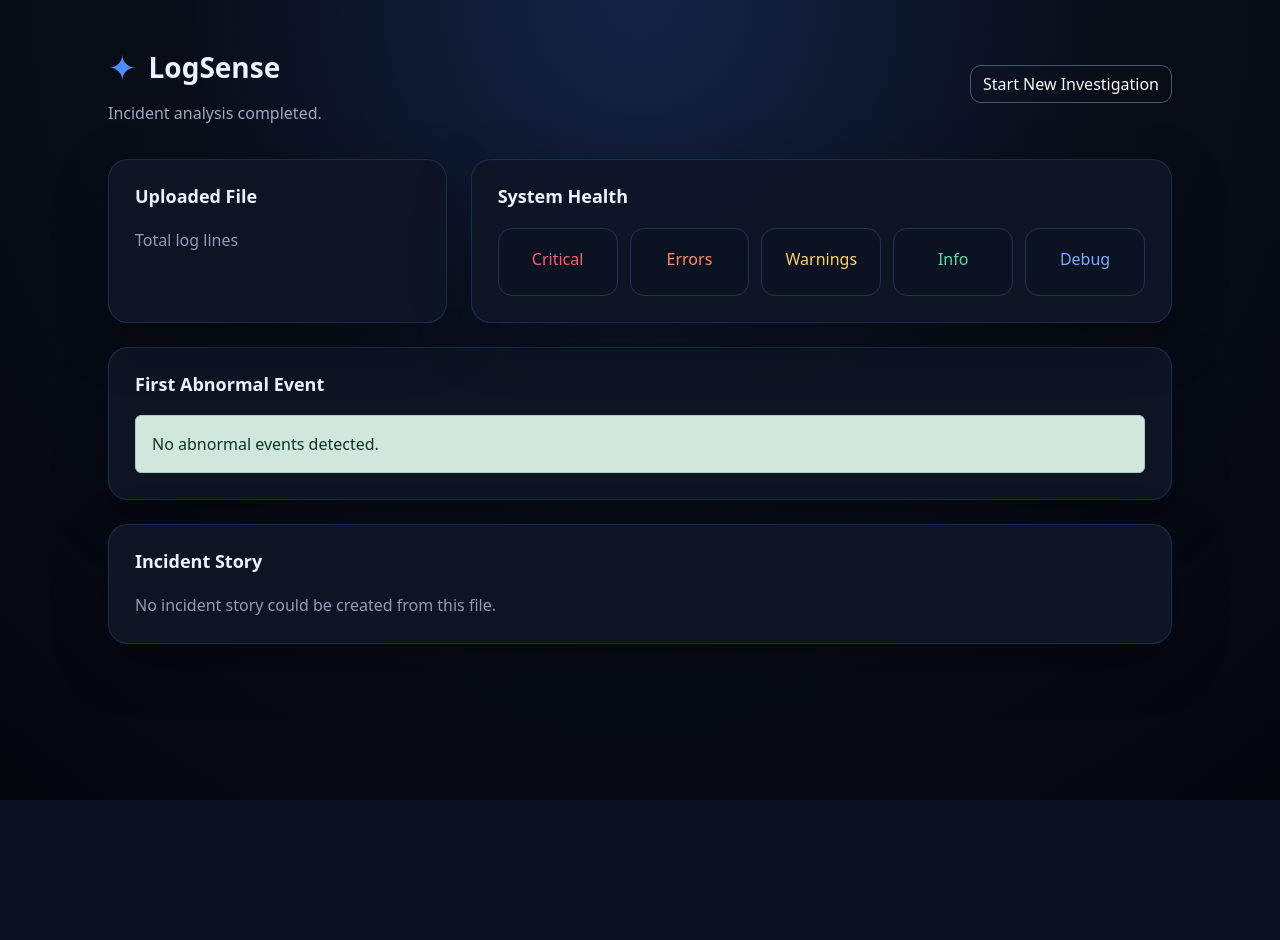
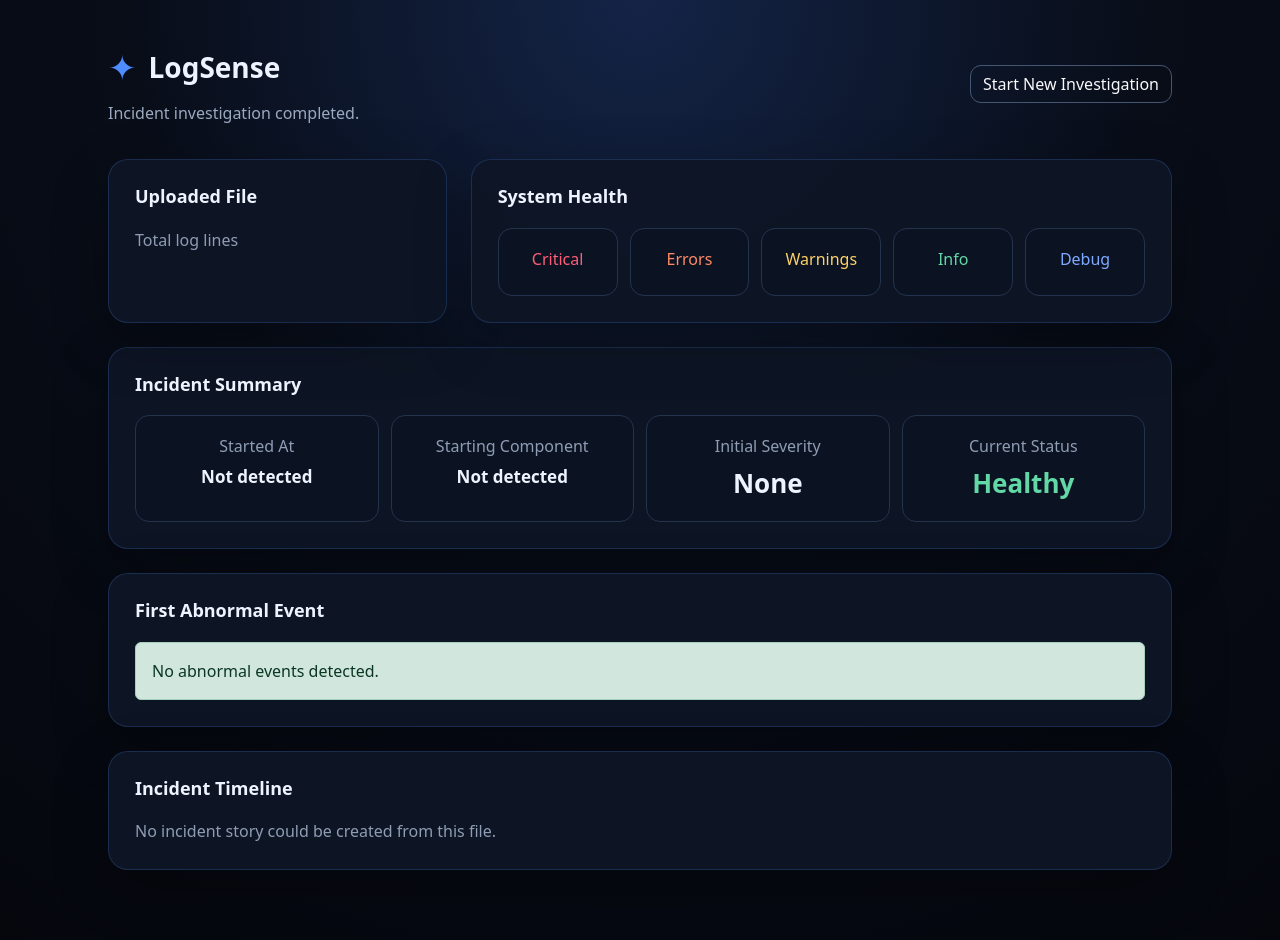
Before and after one commit to brcsln/LogSense, a FastAPI app: template backend/templates/result.html in a window 1280 px wide. Before the commit the page ends 800 px from the top, so only its background shows below. Run offline with FastAPI, Linux system fonts and the light colour scheme; the template is opened without the code that fills it, so the values that code supplies are empty.

Commit message:
Add incident timeline and investigation summary

```diff
--- a/backend/app.py
+++ b/backend/app.py
@@ -33,7 +33,7 @@ async def upload_log(
             status_code=400,
         )
     analysis = parse_log(log_file.file)
-    print("ANALYSIS:", analysis)
+
     return templates.TemplateResponse(
      request=request,
      name="result.html",
--- a/backend/services/parser.py
+++ b/backend/services/parser.py
@@ -31,6 +31,12 @@ def parse_log(file):
         "first_abnormal_component": None,
         "first_abnormal_message": None,
         "incident_story": [],
+        "incident_summary": {
+            "started_at": None,
+            "component": None,
+            "severity": None,
+            "status": "Healthy",
+        },
     }
 
     incident_started = False
@@ -53,33 +59,44 @@ def parse_log(file):
 
         if severity == "CRITICAL":
             result["critical"] += 1
+
         elif severity == "ERROR":
             result["errors"] += 1
+
         elif severity == "WARNING":
             result["warnings"] += 1
+
         elif severity == "INFO":
             result["info"] += 1
+
         elif severity == "DEBUG":
             result["debug"] += 1
 
         is_abnormal = severity in {"CRITICAL", "ERROR", "WARNING"}
+
         is_recovery = any(
             keyword in message_upper
             for keyword in RECOVERY_KEYWORDS
         )
 
         if is_abnormal:
-            incident_started = True
+
+            event["event_type"] = classify_event(event, incident_started)
 
             if result["first_abnormal_line"] is None:
                 save_first_abnormal(result, line, event)
+
+            incident_started = True
 
             result["incident_story"].append(event)
 
         elif incident_started and is_recovery:
             recovery_event = event.copy()
             recovery_event["event_type"] = "RECOVERY"
+
             result["incident_story"].append(recovery_event)
+
+            result["incident_summary"]["status"] = "Recovered"
 
     return result
 
@@ -105,3 +122,23 @@ def save_first_abnormal(result, line, event):
     result["first_abnormal_time"] = event["time"]
     result["first_abnormal_component"] = event["component"]
     result["first_abnormal_message"] = event["message"]
+
+    result["incident_summary"]["started_at"] = event["time"]
+    result["incident_summary"]["component"] = event["component"]
+    result["incident_summary"]["severity"] = event["severity"]
+    result["incident_summary"]["status"] = "Degraded"
+
+def classify_event(event, incident_started):
+    """
+    Classify an event into a meaningful investigation stage.
+    """
+
+    severity = event["severity"]
+
+    if not incident_started:
+        return "INCIDENT_START"
+
+    if severity in {"ERROR", "CRITICAL"}:
+        return "FAILURE"
+
+    return "WARNING"
--- a/backend/templates/result.html
+++ b/backend/templates/result.html
@@ -15,7 +15,12 @@
         body {
             min-height: 100vh;
             background:
-                radial-gradient(circle at top, #142447 0%, #080d18 45%, #05070d 100%);
+                radial-gradient(
+                    circle at top,
+                    #142447 0%,
+                    #080d18 45%,
+                    #05070d 100%
+                );
             color: #edf3ff;
         }
 
@@ -87,6 +92,12 @@
             gap: 12px;
         }
 
+        .summary-grid {
+            display: grid;
+            grid-template-columns: repeat(4, 1fr);
+            gap: 12px;
+        }
+
         .severity-item {
             padding: 18px 12px;
             text-align: center;
@@ -100,6 +111,11 @@
             margin-top: 6px;
             font-size: 26px;
             font-weight: 700;
+            overflow-wrap: anywhere;
+        }
+
+        .summary-value {
+            font-size: 17px;
         }
 
         .critical {
@@ -185,6 +201,14 @@
             content: "";
         }
 
+        .timeline-event.incident-start::before {
+            background: #ffd166;
+        }
+
+        .timeline-event.failure::before {
+            background: #ff8a65;
+        }
+
         .timeline-event.recovery::before {
             background: #42d392;
         }
@@ -248,19 +272,45 @@
             border-color: #244a86;
         }
 
+        @media (max-width: 900px) {
+            .severity-grid {
+                grid-template-columns: repeat(3, 1fr);
+            }
+
+            .summary-grid {
+                grid-template-columns: repeat(2, 1fr);
+            }
+        }
+
         @media (max-width: 768px) {
             .topbar {
                 align-items: flex-start;
                 flex-direction: column;
             }
 
-            .severity-grid {
+            .severity-grid,
+            .summary-grid {
                 grid-template-columns: repeat(2, 1fr);
             }
 
             .event-details {
                 grid-template-columns: 1fr;
                 gap: 3px;
+            }
+
+            .timeline {
+                padding-left: 34px;
+            }
+
+            .timeline-event::before {
+                left: -28px;
+            }
+        }
+
+        @media (max-width: 480px) {
+            .severity-grid,
+            .summary-grid {
+                grid-template-columns: 1fr;
             }
         }
     </style>
@@ -278,7 +328,7 @@
                 </div>
 
                 <p class="subtitle mb-0 mt-2">
-                    Incident analysis completed.
+                    Incident investigation completed.
                 </p>
             </div>
 
@@ -293,7 +343,9 @@
                 <section class="panel">
                     <h2 class="section-title">Uploaded File</h2>
 
-                    <div class="filename">{{ filename }}</div>
+                    <div class="filename">
+                        {{ filename }}
+                    </div>
 
                     <p class="muted mt-3 mb-1">
                         Total log lines
@@ -354,6 +406,60 @@
 
         <section class="panel mb-4">
 
+            <h2 class="section-title">Incident Summary</h2>
+
+            <div class="summary-grid">
+
+                <div class="severity-item">
+                    <span class="muted">Started At</span>
+
+                    <span class="severity-number summary-value">
+                        {{ analysis.incident_summary.started_at or "Not detected" }}
+                    </span>
+                </div>
+
+                <div class="severity-item">
+                    <span class="muted">Starting Component</span>
+
+                    <span class="severity-number summary-value">
+                        {{ analysis.incident_summary.component or "Not detected" }}
+                    </span>
+                </div>
+
+                <div class="severity-item">
+                    <span class="muted">Initial Severity</span>
+
+                    <span class="severity-number">
+                        {{ analysis.incident_summary.severity or "None" }}
+                    </span>
+                </div>
+
+                <div class="severity-item">
+                    <span class="muted">Current Status</span>
+
+                    {% if analysis.incident_summary.status == "Recovered" %}
+                        <span class="severity-number info">
+                            Recovered
+                        </span>
+
+                    {% elif analysis.incident_summary.status == "Degraded" %}
+                        <span class="severity-number warning">
+                            Degraded
+                        </span>
+
+                    {% else %}
+                        <span class="severity-number info">
+                            Healthy
+                        </span>
+                    {% endif %}
+                </div>
+
+            </div>
+
+        </section>
+
+        <section class="panel mb-4">
+
             <h2 class="section-title">First Abnormal Event</h2>
 
             {% if analysis.first_abnormal_line %}
@@ -394,7 +500,7 @@
 
         <section class="panel">
 
-            <h2 class="section-title">Incident Story</h2>
+            <h2 class="section-title">Incident Timeline</h2>
 
             {% if analysis.incident_story %}
 
@@ -403,24 +509,42 @@
                     {% for event in analysis.incident_story %}
 
                         <article
-                            class="timeline-event {% if event.event_type == 'RECOVERY' %}recovery{% endif %}"
+                            class="
+                                timeline-event
+                                {% if event.event_type == 'INCIDENT_START' %}
+                                    incident-start
+                                {% elif event.event_type == 'FAILURE' %}
+                                    failure
+                                {% elif event.event_type == 'RECOVERY' %}
+                                    recovery
+                                {% endif %}
+                            "
                         >
 
                             <div class="event-heading">
 
                                 <div>
-                                    {% if event.event_type == "RECOVERY" %}
+
+                                    {% if event.event_type == "INCIDENT_START" %}
+                                        <span class="severity-badge badge-warning">
+                                            Incident Started
+                                        </span>
+
+                                    {% elif event.event_type == "FAILURE" %}
+                                        <span class="severity-badge badge-error">
+                                            Failure
+                                        </span>
+
+                                    {% elif event.event_type == "RECOVERY" %}
                                         <span class="severity-badge badge-recovery">
                                             Recovery
                                         </span>
+
                                     {% elif event.severity == "CRITICAL" %}
                                         <span class="severity-badge badge-critical">
                                             Critical
                                         </span>
-                                    {% elif event.severity == "ERROR" %}
-                                        <span class="severity-badge badge-error">
-                                            Error
-                                        </span>
+
                                     {% else %}
                                         <span class="severity-badge badge-warning">
                                             Warning
@@ -430,6 +554,7 @@
                                     <span class="component ms-2">
                                         {{ event.component }}
                                     </span>
+
                                 </div>
 
                                 <time class="muted">
```
